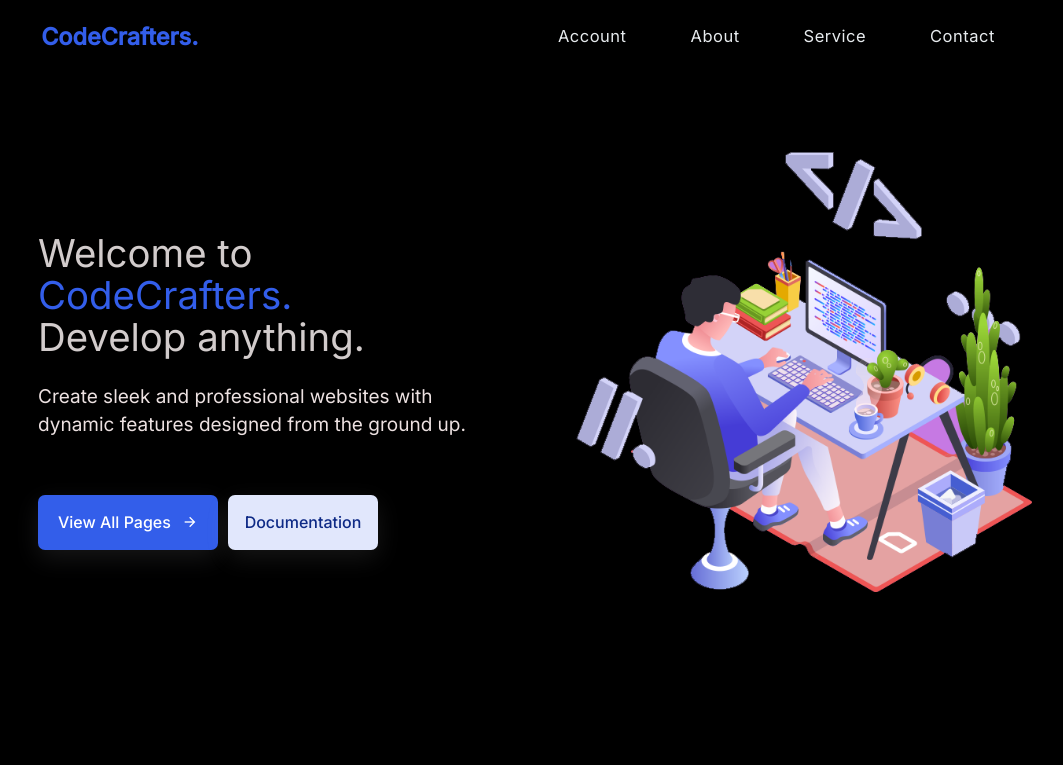
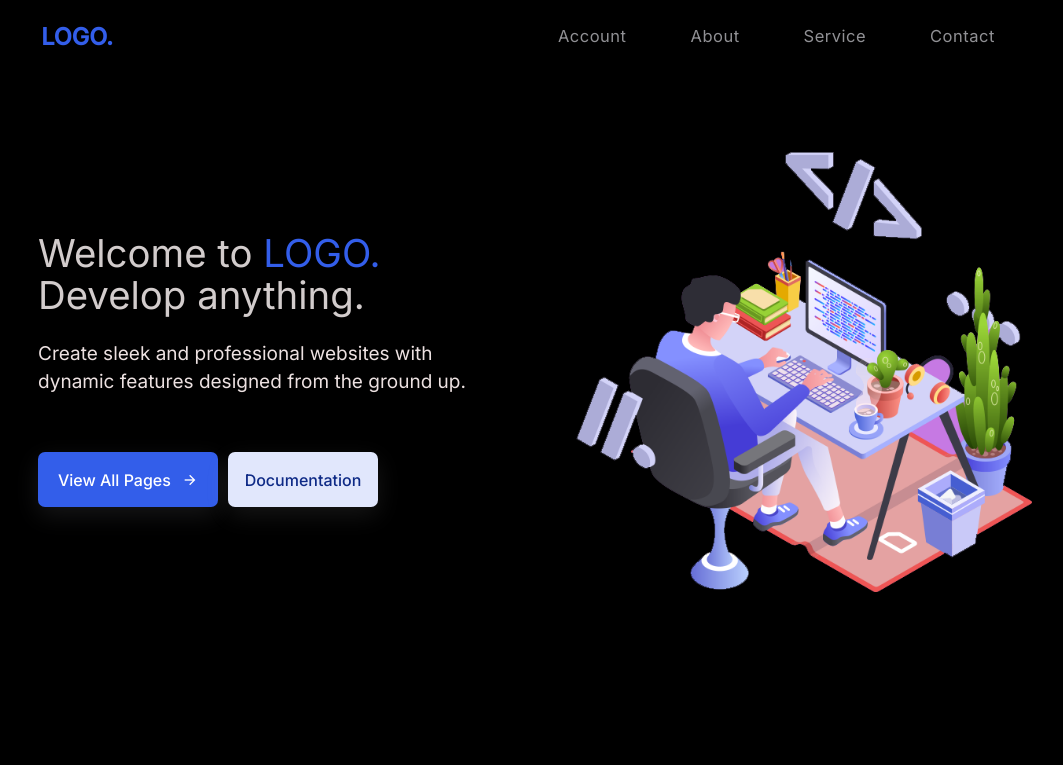
Before and after one commit to AminaHanna/ResponsiveLandingPage-HTML-CSS-JS, a plain HTML site: page index.html in a window 1280 px wide. Shown: the top 765 px of the page, without its empty margins (106-1169 px from the left). Drawn offline with nearby package versions, Linux system fonts and the light colour scheme.

Commit message:
modified

```diff
--- a/css/style.css
+++ b/css/style.css
@@ -79,7 +79,6 @@ button {
 .nav_menu_list {
   display: flex;
   align-items: center;
-  background: black;
 }
 .nav_menu_list .nav_menu_item {
   margin: 0 2rem;
@@ -88,7 +87,7 @@ button {
   font-size: 16.5px;
   line-height: 27px;
   /* color: var(--link-color); */
-  color: var(--text-content);
+  color: rgb(144, 144, 148);
   text-transform: capitalize;
   letter-spacing: 0.5px;
 }
--- a/index.html
+++ b/index.html
@@ -24,7 +24,7 @@
       <!-- ==== NAVBAR ==== -->
       <nav class="nav">
         <div class="logo">
-          <h2>CodeCrafters.</h2>
+          <h2>LOGO.</h2>
         </div>
 
         <div class="nav_menu" id="nav_menu">
@@ -59,7 +59,7 @@
         <div class="grid-cols-2">
           <div class="grid-item-1">
             <h1 class="main-heading">
-              Welcome to <span>CodeCrafters.</span>
+              Welcome to <span>LOGO.</span>
               <br />
               Develop anything.
             </h1>
```
